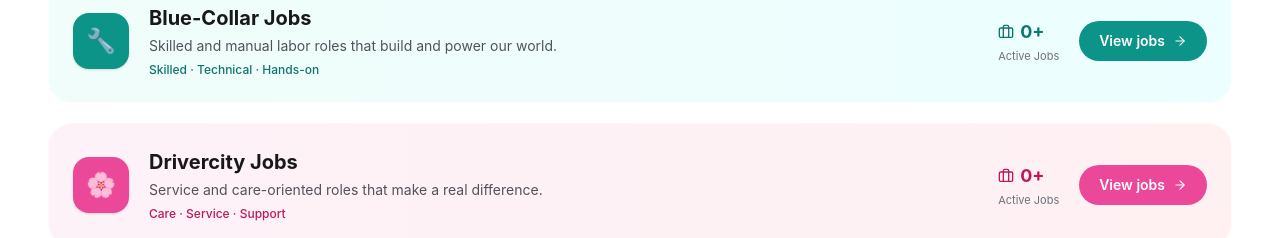
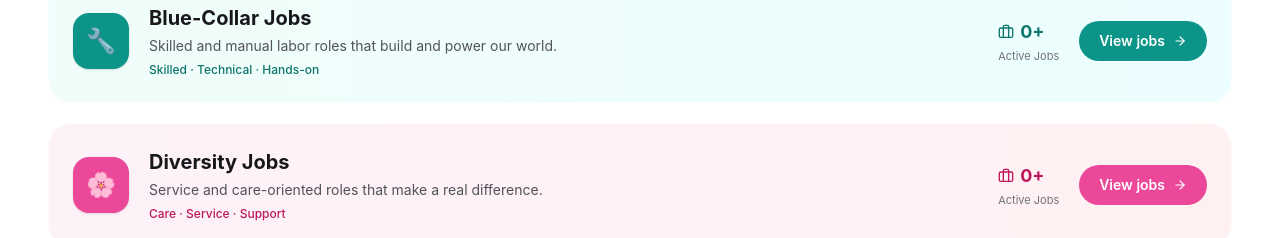
Before and after one commit to danishlone397-stellarit/Jobtake_Final, a Next.js app in the folder frontend/: page / in a window 1280 px wide. Shown: the part 2345-2583 px from the top of the page. Built offline with nearby package versions, Linux system fonts and the light colour scheme; no server answers; the database is empty; a web font is replaced by a local one.

Commit message:
Drivercity Jobs

```diff
--- a/frontend/src/components/home/CollarSections.tsx
+++ b/frontend/src/components/home/CollarSections.tsx
@@ -44,7 +44,7 @@ const COLLAR_META = {
     btn: "bg-teal-600 hover:bg-teal-700",
   },
   PINK: {
-    label: "Drivercity Jobs",
+    label: "Diversity Jobs",
     desc: "Service and care-oriented roles that make a real difference.",
     tags: "Care · Service · Support",
     emoji: "🌸",
--- a/frontend/src/components/home/Hero.tsx
+++ b/frontend/src/components/home/Hero.tsx
@@ -24,7 +24,7 @@ import {
 const JOB_CATEGORIES = [
   { icon: Monitor,    iconBg: "bg-blue-50",   iconColor: "text-blue-600",   label: "White Collar Jobs",  desc: "Office & professional opportunities",   href: "/jobs?collarType=WHITE" },
   { icon: HardHat,   iconBg: "bg-teal-50",   iconColor: "text-teal-600",   label: "Blue Collar Jobs",   desc: "Skilled & frontline opportunities",      href: "/jobs?collarType=BLUE"  },
-  { icon: Users,     iconBg: "bg-purple-50", iconColor: "text-purple-600", label: "Diversity Jobs",     desc: "Inclusive workplaces, equal opportunities", href: "/jobs?collarType=PINK" },
+  { icon: Users,     iconBg: "bg-purple-50", iconColor: "text-purple-600", label: "Diversity Jobs",    desc: "Inclusive workplaces, equal opportunities", href: "/jobs?collarType=PINK" },
   { icon: Store,     iconBg: "bg-orange-50", iconColor: "text-orange-500", label: "MSME Jobs",          desc: "Jobs from growing small businesses",     href: "/jobs?collarType=MSME"  },
   { icon: LayoutGrid,iconBg: "bg-zinc-100",  iconColor: "text-zinc-600",   label: "View All Jobs",      desc: "Explore all job opportunities",          href: "/jobs"                  },
 ];
```
